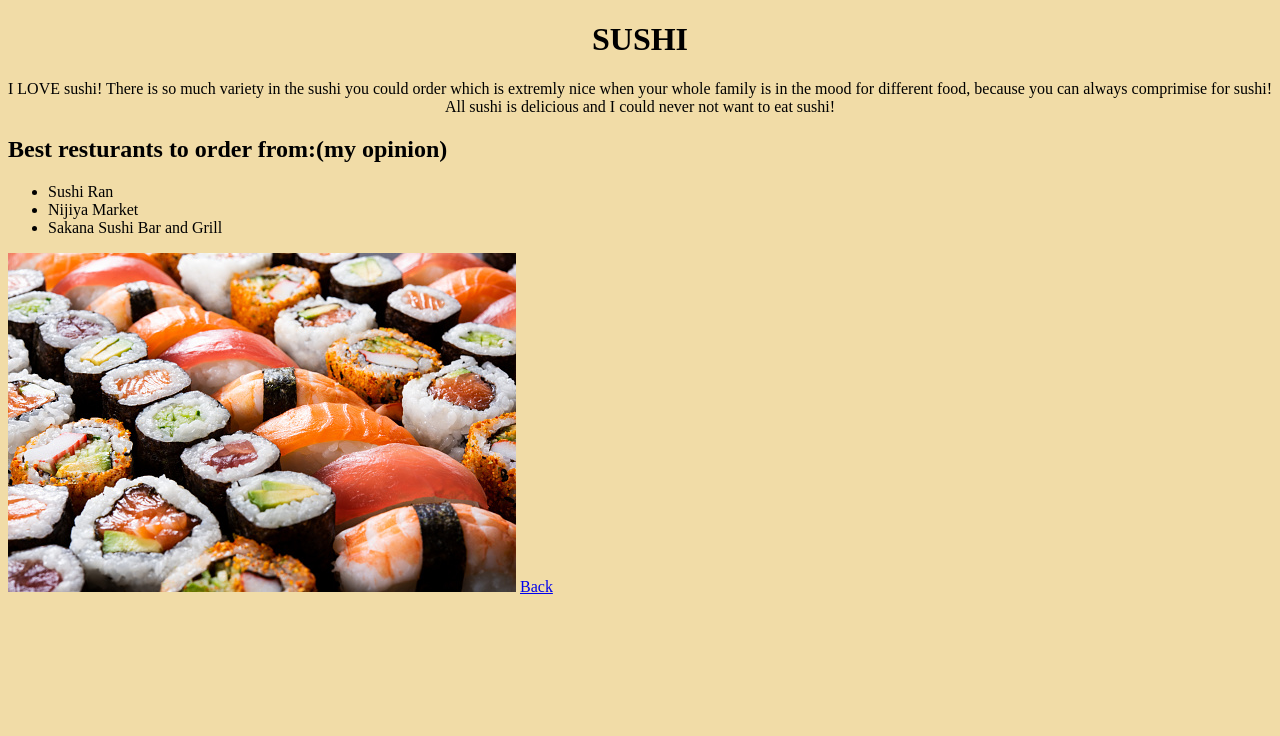
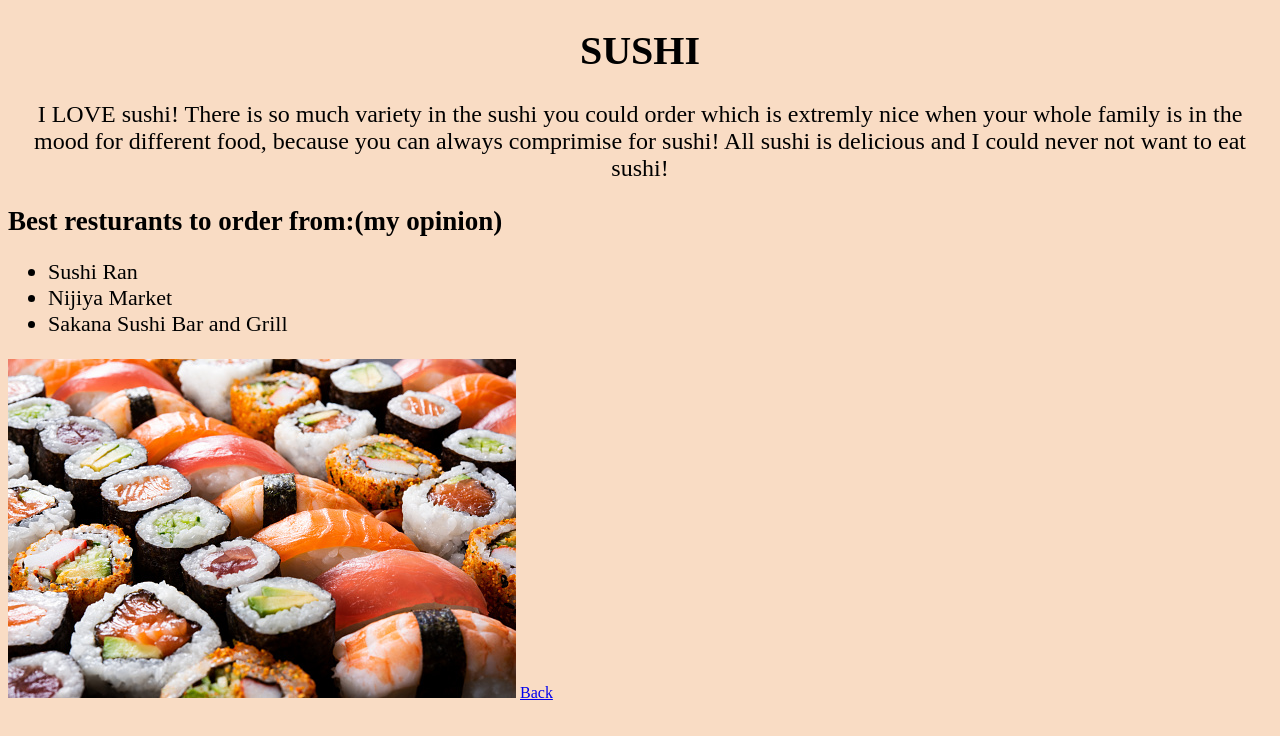
Before and after one commit to ChloeAS/ChloeAS.github.io, a plain HTML site: page sushi.html in a window 1280 px wide. Drawn offline with Linux system fonts and the light colour scheme.

Commit message:
Add files via upload

```diff
--- a/style.css
+++ b/style.css
@@ -1,6 +1,19 @@
 body {
-	background-color: #f1dca7;
+	background-color: #f9dcc4;
 }
 h1, p {
 	text-align: center;
 }
+p {
+	font-size: 24px;
+}
+h1 {
+	font-size: 40px;
+}
+
+h2 {
+	font-size: 27px;
+}
+ul {
+	font-size: 22px;
+}
```
Also changed, not shown: images.jpg (added), sushi1.jpg (added).
